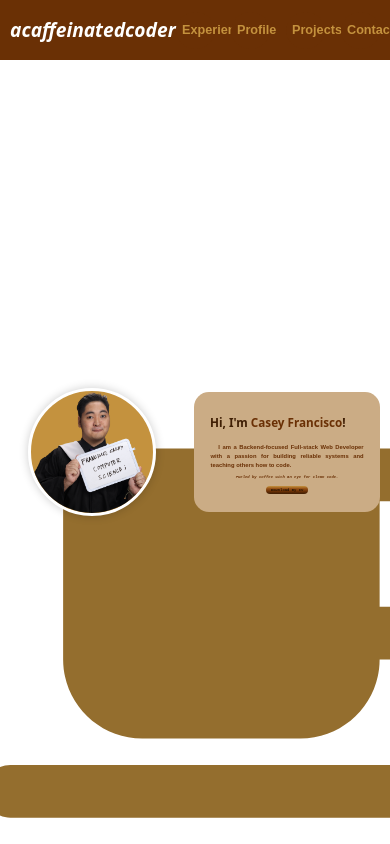
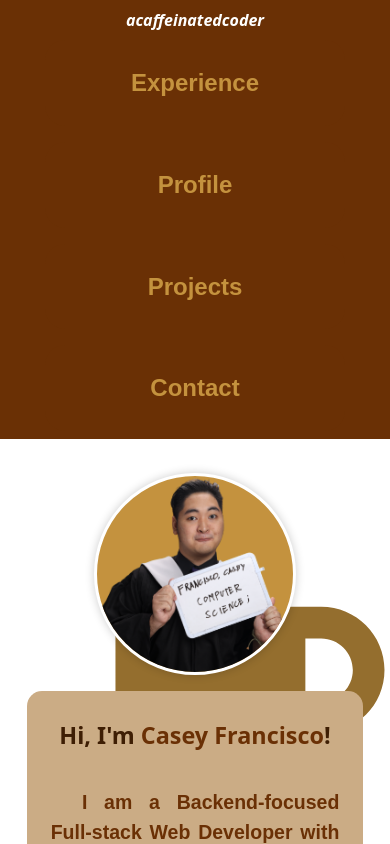
Before and after one commit to ACaffeinatedCoder/caffeinatedSite, a React (Vite) app: page / in a window 390 px wide. Shown: the top 844 px of the page. Built offline with nearby package versions, Linux system fonts and the light colour scheme.

Commit message:
attempting mobile-friendly layout, removed rain

```diff
--- a/src/App.css
+++ b/src/App.css
@@ -210,38 +210,91 @@ html, body {
   color:#946e2e;
 }
 
-.rain-container {
-  position: fixed;
-  top: 0;
-  left: 0;
-  width: 34%;
-  height: calc(100% - 46.5vh);
-  left: calc(50% - 13.5vh);
-  pointer-events: none;
-  overflow: hidden;
-  z-index: -1;
-  padding: 0 1rem;
-}
-
-.binary-column {
-  position: absolute;
-  top: -100%;
-  font-family: monospace;
-  font-size: 1.75rem;
-  color:#946e2e;
-  white-space: nowrap;
-  animation-name: fall;
-  animation-timing-function: linear;
-  animation-iteration-count: infinite;
-  animation-duration: 7.5s;
-}
-
-.binary-column span {
-  display: block;
-}
-
 @keyframes fall {
   to {
     transform: translateY(200vh);
   }
 }
+
+@media screen and (max-width: 768px) {
+  .navigation-bar {
+    flex-direction: column;
+    height: auto;
+    gap: 0.5rem;
+    padding: 0.5rem;
+  }
+
+  .brand {
+    font-size: 1rem;
+    text-align: center;
+  }
+
+  .nav-links {
+    flex-direction: column;
+    align-items: center;
+    width: 100%;
+  }
+
+  .nav-item {
+    width: 80%;
+    font-size: 1rem;
+    padding: 0.5rem;
+  }
+
+  .overall-container {
+    flex-direction: column;
+    height: auto;
+    overflow-y: auto;
+    align-items: center;
+    justify-content: center;
+    padding: 1rem 0.5rem;
+  }
+
+  .photo-container,
+  .opening-card {
+    width: 90%;
+    margin: 0.5rem 0;
+  }
+
+  .opening-card h1 {
+    font-size: 6vw;
+    text-align: center;
+  }
+
+  .card {
+    font-size: 4vw;
+    padding: 0.5rem;
+    text-align: left;
+  }
+
+  .card h2 {
+    font-size: 5vw;
+    text-align: center;
+  }
+
+  .card h4 {
+    font-size: 4vw;
+  }
+
+  .card button {
+    width: 100%;
+    font-size: 4vw;
+    padding: 0.75rem;
+  }
+
+  .me-class {
+    width: 60%;
+    height: auto;
+  }
+
+  .overlay {
+    height: auto;
+    padding: 1rem;
+    flex-direction: column;
+  }
+
+  .background-icon {
+    height: 30vh;
+    left: calc(50% - 15vh);
+  }
+}
```
